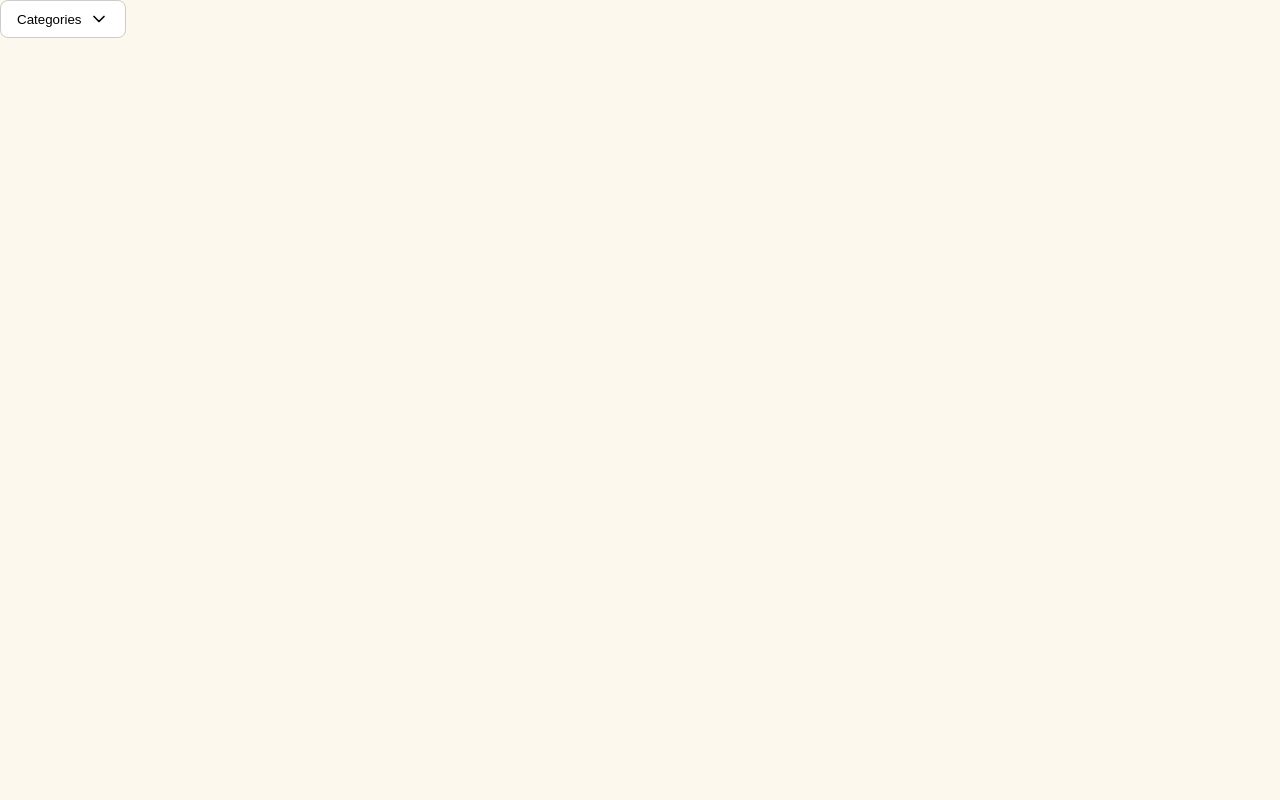
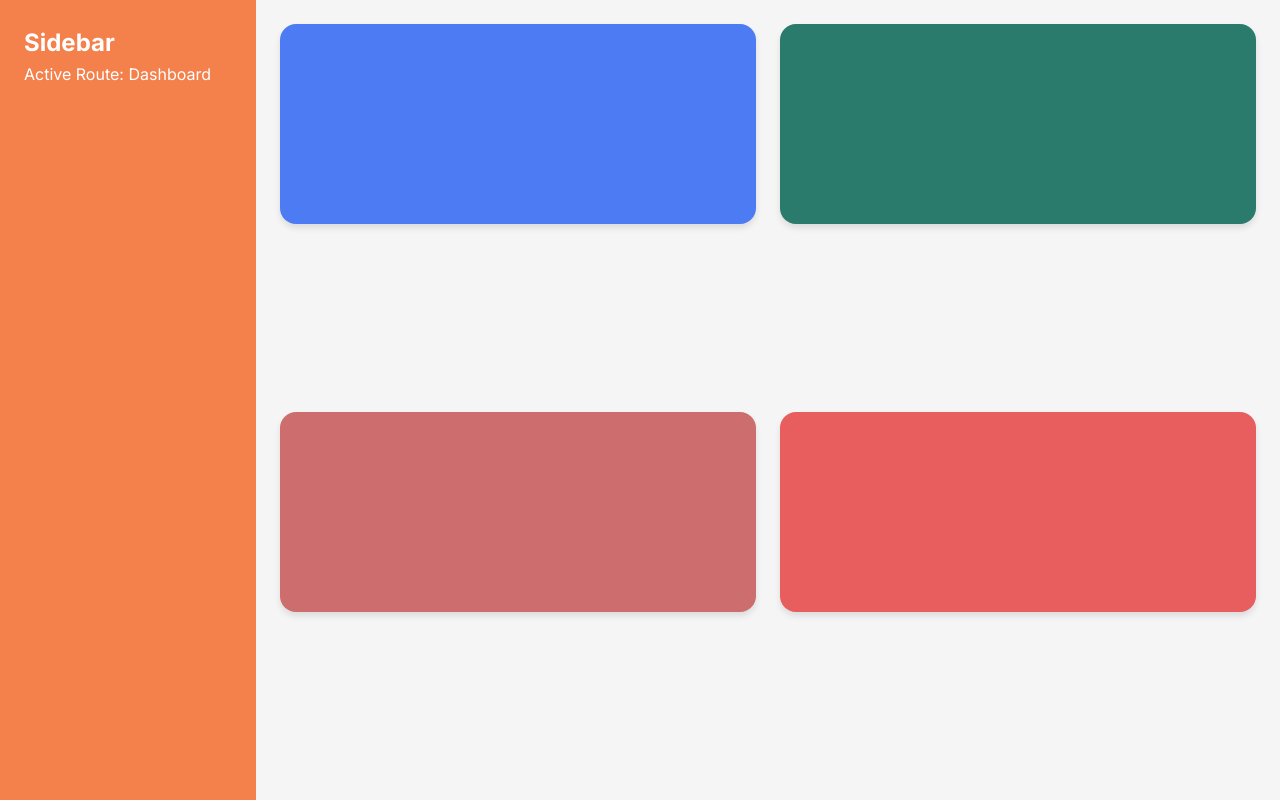
Before and after one commit to GeetikaAkki/-QuestEd, a React (Create React App) app in the folder frontend/: page /student in a window 1280 px wide. Built offline with nearby package versions, Linux system fonts and the light colour scheme.

Commit message:
dashboard

```diff
--- /dev/null
+++ b/frontend/src/dashboard/Dashboard.jsx
@@ -0,0 +1,34 @@
+import React from 'react';
+import './styles/DashboardLayout.css';
+import './styles/DashboardGrid.css';
+
+const DashboardLayout = () => {
+  const cards = [
+    { id: 1, className: 'blue' },
+    { id: 2, className: 'green' },
+    { id: 3, className: 'pink' },
+    { id: 4, className: 'red' },
+  ];
+
+  return (
+    <div className="dashboard-layout">
+      <Sidebar activeRoute="Dashboard" />
+      <div className="dashboard-grid">
+        {cards.map((card) => (
+          <div key={card.id} className={`card ${card.className}`}></div>
+        ))}
+      </div>
+    </div>
+  );
+};
+
+const Sidebar = ({ activeRoute }) => {
+  return (
+    <div className="sidebar">
+      <h2>Sidebar</h2>
+      <p>Active Route: {activeRoute}</p>
+    </div>
+  );
+};
+
+export default DashboardLayout;
--- a/frontend/src/dashboard/student.jsx
+++ b/frontend/src/dashboard/student.jsx
@@ -1,10 +1,16 @@
 import React from "react";
-import CoursePage from "./CourseDropdown";
+import Sidebar from "./Sidebar";
+import DashboardLayout from "./Dashboard";
+import './styles/DashboardLayout.css';
+import './styles/Sidebar.css';
 
 const Student = () => {
   return (
-    <div>
-      <CoursePage />
+    <div className="student-layout">
+      <Sidebar activeRoute="/student" />
+      <div className="content">
+        <DashboardLayout />
+      </div>
     </div>
   );
 };
```
Also changed, not shown: frontend/src/dashboard/DashboardGrid.jsx (deleted, +0 -21 lines), frontend/src/dashboard/DashboardLayout.jsx (deleted, +0 -15 lines).
